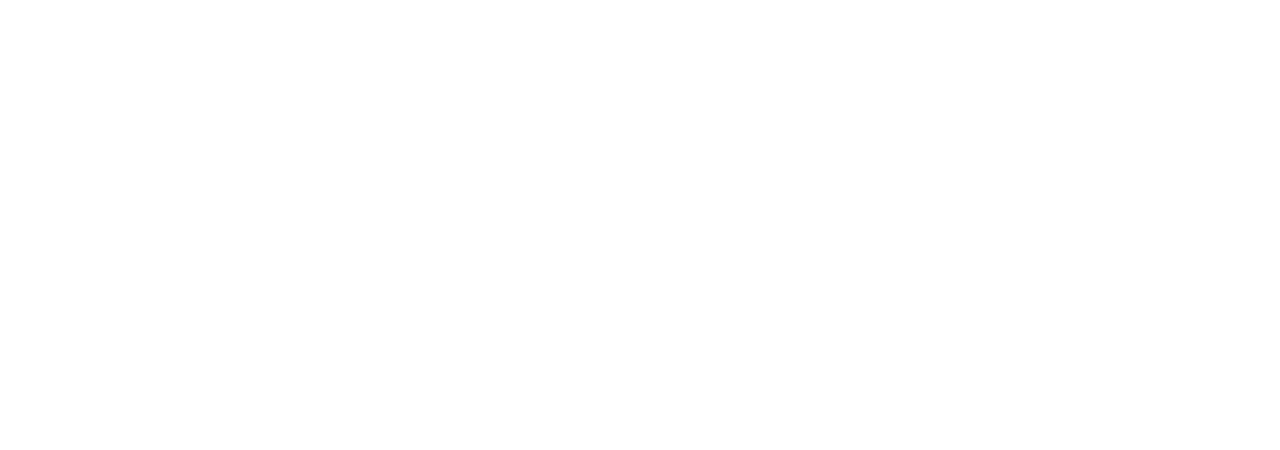
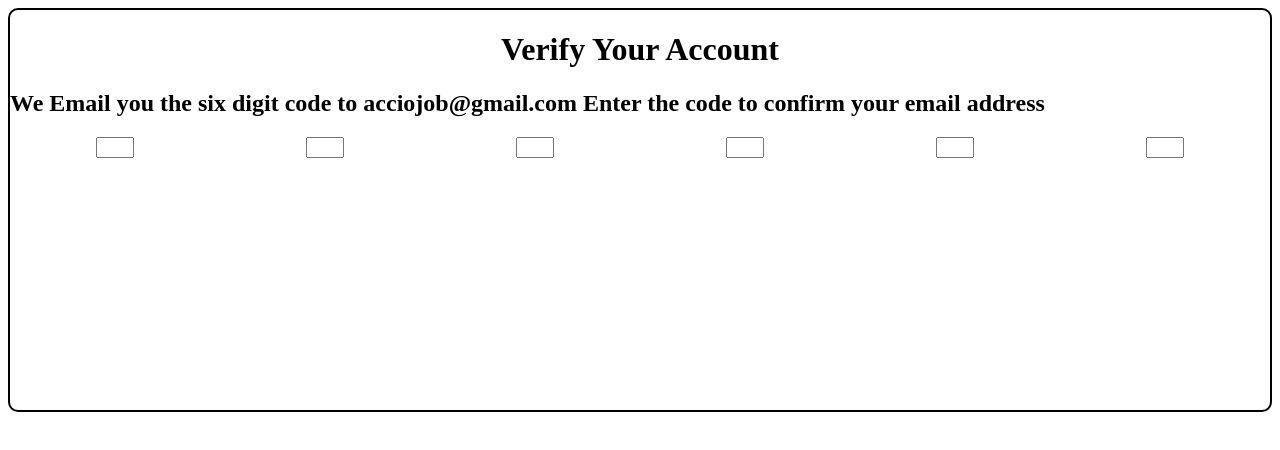
Before and after one commit to acciojob/OTP-amanrajput12, a website: page main.html in a window 1280 px wide. Drawn offline with Linux system fonts and the light colour scheme.

Commit message:
created a submission

```diff
--- a/main.html
+++ b/main.html
@@ -8,6 +8,19 @@
 
 <body>
 	<!-- the entire body must be written by student -->
+
+	<div class="page">
+        <h1 id="verification_heading">Verify Your Account</h1>
+        <h2 id="verification_subtext">We Email you the six digit code to acciojob@gmail.com Enter the code to confirm your email address</h2>
+        <div class="code-container">
+            <input type="text" class="code" maxlength="1">
+            <input type="text" class="code" maxlength="1">
+            <input type="text" class="code" maxlength="1">
+            <input type="text" class="code" maxlength="1">
+            <input type="text" class="code" maxlength="1">
+            <input type="text" class="code" maxlength="1">
+        </div>
+    </div>
     <script type="text/javascript" src="./script.js">
 </script>
 
--- a/script.js
+++ b/script.js
@@ -1 +1,26 @@
 //your JS code here. If required.
+const inputs = document.querySelectorAll(".code")
+
+inputs.forEach((data,i)=>{
+    data.addEventListener("input",(e)=>{
+        e.preventDefault()
+        const value =e.target.value;
+        if(value){
+            if(i<inputs.length-1){
+                inputs[i+1].focus();
+            }
+        }
+    });
+
+    data.addEventListener("keydown",(e)=>{
+        if(e.key=='Backspace'){
+            e.preventDefault()
+
+            // console.log("keydown click",i)
+           if(i>=0){
+            e.target.value=""
+            inputs[i-1].focus()
+           }
+        }
+    })
+})
--- a/styles.css
+++ b/styles.css
@@ -1 +1,20 @@
 /*  your css code here. If applicable */
+
+.code{
+    width: 30px;
+}
+
+.page{
+    margin: auto;
+    border: 2px solid black;
+    border-radius: 10px;
+    height: 400px;
+}
+.code-container{
+		display:flex;
+	   justify-content:space-around;
+}
+#verification_heading{
+    display: flex;
+    justify-content: center;
+}
```
